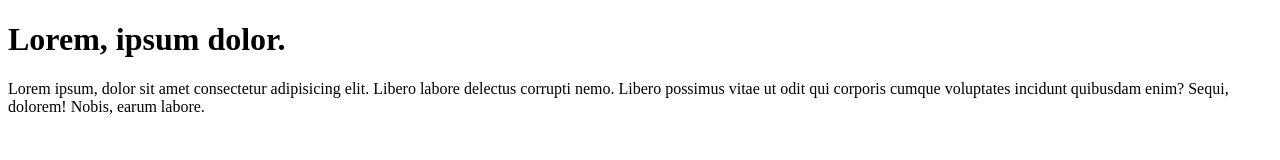
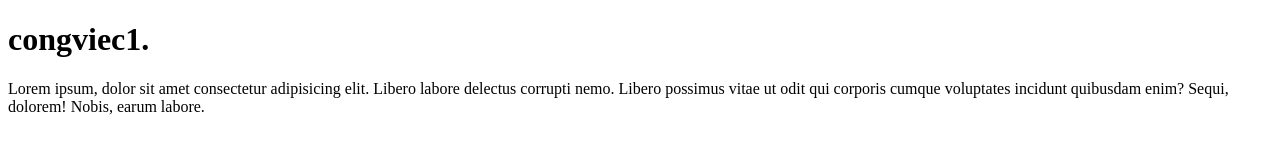
Before and after one commit to DannyDuong1912/Duan, a plain HTML site: page index.html in a window 1280 px wide. Drawn offline with Linux system fonts and the light colour scheme.

Commit message:
2.congviec 2

```diff
--- a/index.html
+++ b/index.html
@@ -6,7 +6,7 @@
     <title>Document</title>
   </head>
   <body>
-    <h1>Lorem, ipsum dolor.</h1>
+    <h1>congviec1.</h1>
     <p>
       Lorem ipsum, dolor sit amet consectetur adipisicing elit. Libero labore
       delectus corrupti nemo. Libero possimus vitae ut odit qui corporis cumque
```
